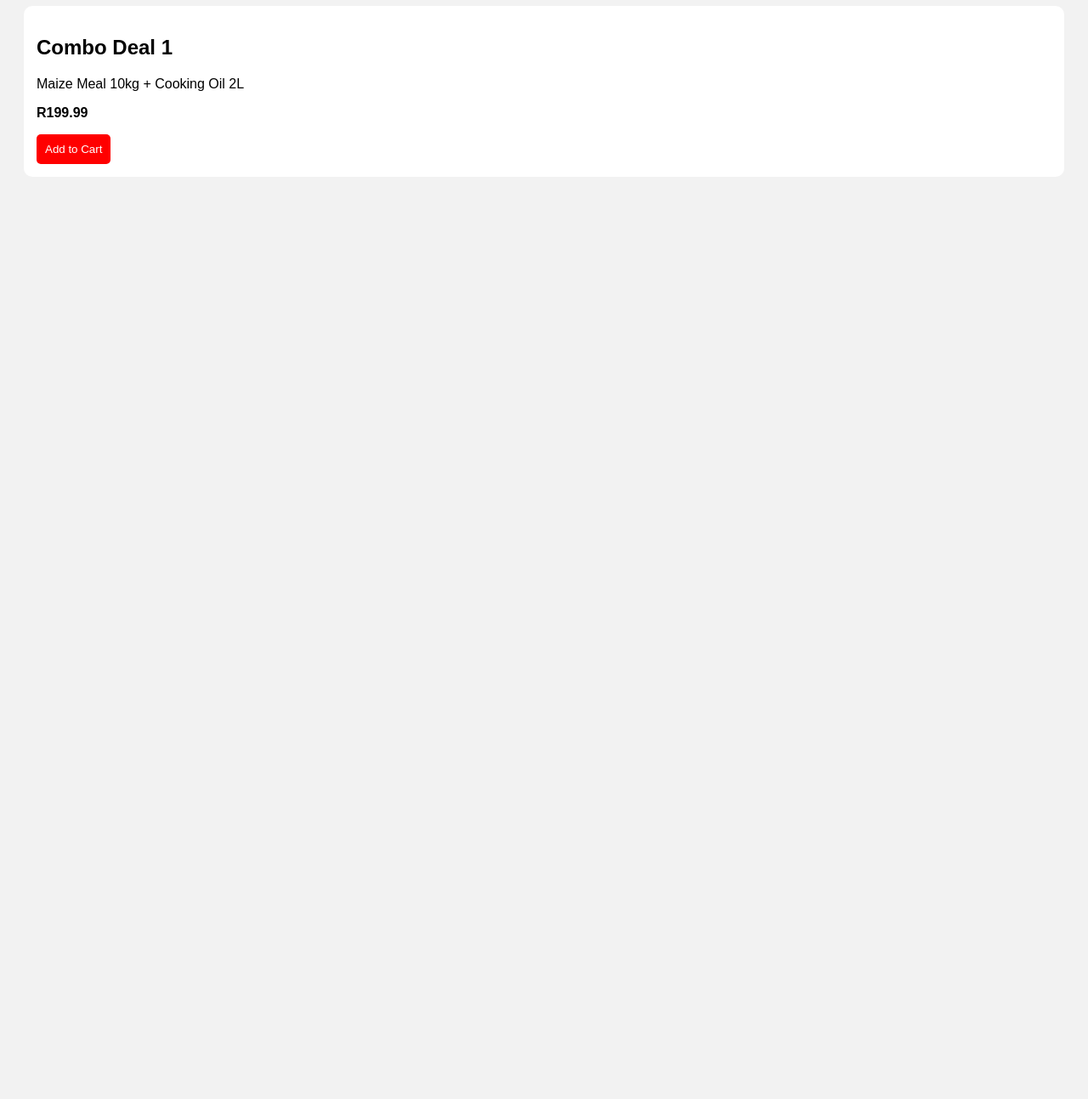
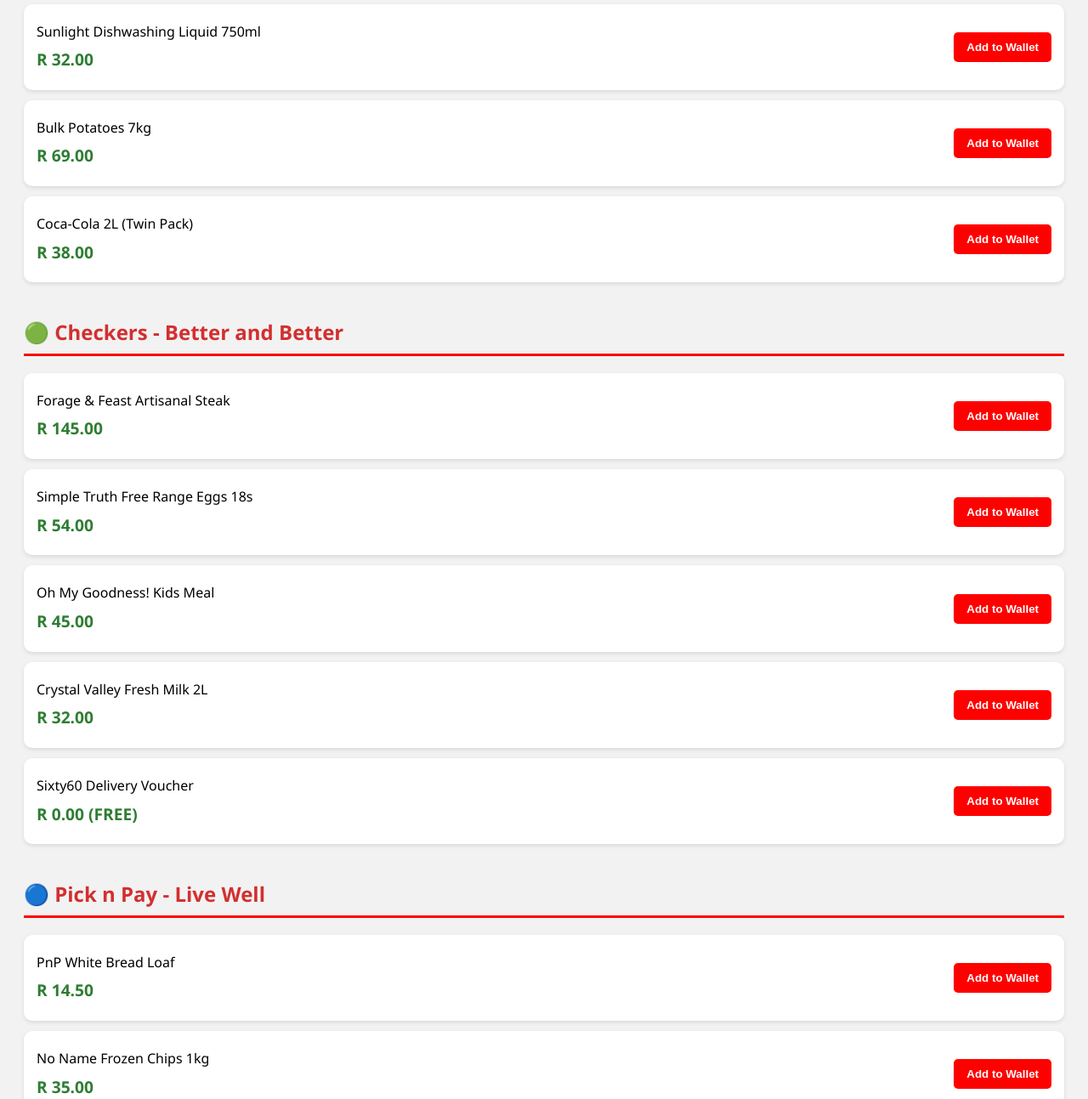
Before and after one commit to nontuthuzelomahlolo-byte/save-more-dealz, a plain HTML site: page index.html in a window 1280 px wide. Shown: the part 389-1682 px from the top of the page at 85% size. Before the commit the page ends 800 px from the top, so only its background shows below. Drawn offline with Linux system fonts and the light colour scheme.

Commit message:
cleaned up code

```diff
--- a/index.html
+++ b/index.html
@@ -1,56 +1,191 @@
 <style>
   body {
-  font-family: Arial;
+    font-family: 'Segoe UI', Tahoma, Geneva, Verdana, sans-serif;
     background: #f2f2f2;
     padding: 20px;
+    line-height: 1.6;
+  }
+  h1 { text-align: center; color: #333; }
+  h2 { border-bottom: 3px solid red; padding-bottom: 5px; color: #d32f2f; }
+
+  .shop-container {
+    margin-bottom: 40px;
   }
 
-div {
+  .item-card {
     background: white;
     padding: 15px;
-  margin-bottom: 10px;
+    margin-bottom: 12px;
     border-radius: 10px;
+    box-shadow: 0 2px 5px rgba(0,0,0,0.1);
+    display: flex;
+    justify-content: space-between;
+    align-items: center;
   }
+
+  .item-info p { margin: 5px 0; }
+  .price { font-weight: bold; color: #2e7d32; font-size: 1.2em; }
 
   button {
     background: red;
     color: white;
-  padding: 10px;
+    padding: 10px 15px;
     border: none;
     border-radius: 5px;
+    cursor: pointer;
+    font-weight: bold;
   }
+
+  button:hover { background: #b30000; }
 </style>
+
 <!DOCTYPE html>
 <html>
 <head>
-  <title>Sava More Deals</title>
+  <title>Save More Dealz - Multi-Shop Flyer</title>
 </head>
 <body>
 
-<h2>🔥 Today’s Deals</h2>
+  <h1>🔥 The Ultimate Township Flyer 🔥</h1>
 
-<div>
-  <p>Chicken Pack – R99</p>
-  <button onclick="likeDeal('chicken')">❤️ Like</button>
+  <div class="shop-container">
+    <h2>🔴 Shoprite - Lower Prices You Can Trust</h2>
+
+    <div class="item-card">
+      <div class="item-info">
+        <p>Ritebrand Maize Meal 10kg</p>
+        <p class="price">R 99.00</p>
+      </div>
+      <button onclick="saveToWallet('Shoprite Maize')">Add to Wallet</button>
     </div>
 
-<div>
-  <p>Bread – R12</p>
-  <button onclick="likeDeal('bread')">❤️ Like</button>
+    <div class="item-card">
+      <div class="item-info">
+        <p>Chicken Mixed Portions 2kg</p>
+        <p class="price">R 75.00</p>
+      </div>
+      <button onclick="saveToWallet('Shoprite Chicken')">Add to Wallet</button>
+    </div>
+
+    <div class="item-card">
+      <div class="item-info">
+        <p>Sunlight Dishwashing Liquid 750ml</p>
+        <p class="price">R 32.00</p>
+      </div>
+      <button onclick="saveToWallet('Shoprite Sunlight')">Add to Wallet</button>
+    </div>
+
+    <div class="item-card">
+      <div class="item-info">
+        <p>Bulk Potatoes 7kg</p>
+        <p class="price">R 69.00</p>
+      </div>
+      <button onclick="saveToWallet('Shoprite Potatoes')">Add to Wallet</button>
+    </div>
+
+    <div class="item-card">
+      <div class="item-info">
+        <p>Coca-Cola 2L (Twin Pack)</p>
+        <p class="price">R 38.00</p>
+      </div>
+      <button onclick="saveToWallet('Shoprite Coke')">Add to Wallet</button>
+    </div>
+  </div>
+
+  <div class="shop-container">
+    <h2>🟢 Checkers - Better and Better</h2>
+
+    <div class="item-card">
+      <div class="item-info">
+        <p>Forage & Feast Artisanal Steak</p>
+        <p class="price">R 145.00</p>
+      </div>
+      <button onclick="saveToWallet('Checkers Steak')">Add to Wallet</button>
+    </div>
+
+    <div class="item-card">
+      <div class="item-info">
+        <p>Simple Truth Free Range Eggs 18s</p>
+        <p class="price">R 54.00</p>
+      </div>
+      <button onclick="saveToWallet('Checkers Eggs')">Add to Wallet</button>
+    </div>
+
+    <div class="item-card">
+      <div class="item-info">
+        <p>Oh My Goodness! Kids Meal</p>
+        <p class="price">R 45.00</p>
+      </div>
+      <button onclick="saveToWallet('Checkers Kids Meal')">Add to Wallet</button>
+    </div>
+
+    <div class="item-card">
+      <div class="item-info">
+        <p>Crystal Valley Fresh Milk 2L</p>
+        <p class="price">R 32.00</p>
+      </div>
+      <button onclick="saveToWallet('Checkers Milk')">Add to Wallet</button>
+    </div>
+
+    <div class="item-card">
+      <div class="item-info">
+        <p>Sixty60 Delivery Voucher</p>
+        <p class="price">R 0.00 (FREE)</p>
+      </div>
+      <button onclick="saveToWallet('Checkers Voucher')">Add to Wallet</button>
+    </div>
+  </div>
+
+  <div class="shop-container">
+    <h2>🔵 Pick n Pay - Live Well</h2>
+
+    <div class="item-card">
+      <div class="item-info">
+        <p>PnP White Bread Loaf</p>
+        <p class="price">R 14.50</p>
+      </div>
+      <button onclick="saveToWallet('PnP Bread')">Add to Wallet</button>
+    </div>
+
+    <div class="item-card">
+      <div class="item-info">
+        <p>No Name Frozen Chips 1kg</p>
+        <p class="price">R 35.00</p>
+      </div>
+      <button onclick="saveToWallet('PnP Chips')">Add to Wallet</button>
+    </div>
+
+    <div class="item-card">
+      <div class="item-info">
+        <p>Huletts White Sugar 2.5kg</p>
+        <p class="price">R 52.00</p>
+      </div>
+      <button onclick="saveToWallet('PnP Sugar')">Add to Wallet</button>
+    </div>
+
+    <div class="item-card">
+      <div class="item-info">
+        <p>PnP Fresh Bananas 1.2kg</p>
+        <p class="price">R 22.00</p>
+      </div>
+      <button onclick="saveToWallet('PnP Bananas')">Add to Wallet</button>
+    </div>
+
+    <div class="item-card">
+      <div class="item-info">
+        <p>Smart Shopper Double Points Pack</p>
+        <p class="price">BONUS</p>
+      </div>
+      <button onclick="saveToWallet('PnP Points')">Add to Wallet</button>
+    </div>
   </div>
 
   <script>
-function likeDeal(item) {
-  alert("You liked " + item);
+    function saveToWallet(item) {
+      alert("Opening Google Wallet to save your " + item + " deal!");
+      // Future home of your Google Wallet API link!
     }
   </script>
 
-    <h1>Weekly Specials</h1>
-
-    <div>
-        <h2>Combo Deal 1</h2>
-        <p>Maize Meal 10kg + Cooking Oil 2L</p>
-        <p><strong>R199.99</strong></p>
-        <button>Add to Cart</button>
-    </div>
 </body>
+</html>
```
Lines whose indentation alone changed are shown as unchanged.
